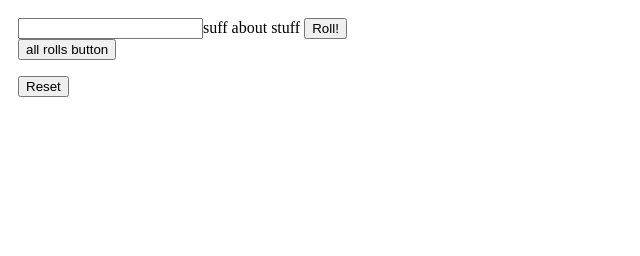
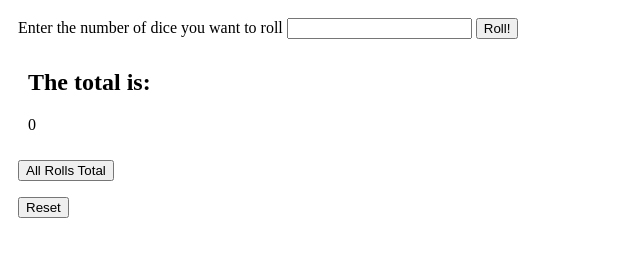
Before and after one commit to TCullen762/Dice_Roller, a plain HTML site: page index.html in a window 1280 px wide. Both pictures are taken after a click on the button "Roll!". Shown: the whole page, without its empty margins (0-640 px from the left). Drawn offline with Linux system fonts and the light colour scheme.

Commit message:
only the first numebr is random, every number after is a multiple of the first number,not cool

```diff
--- a/index.html
+++ b/index.html
@@ -21,19 +21,20 @@
        <div class="main">
         <div class="roll_element">
 
-        <!--<label for="Roll"></label>--save for CSS adventures if time permits-->
-        <input type="text" id="input_box" name="input_box">suff about stuff
+        <label for="Roll">Enter the number of dice you want to roll</label><!--save for CSS adventures if time permits-->
+        <input type="text" id="input_box" name="input_box">
        <button id="roll_button" type="button">Roll!</button>
     </div><!--roll closing tag-->
 
-    <!----<div class="total">
-        <label for="total" class="Sum_Of_rolls">The total is: </label>
-        <input type="text" id="totalRolls">
-        <button class="total_rolls_button" type="button">Result</button>
-    </div> total closing tag-->
+    <div class="total">
+        <!--<label for="total" class="Sumrolls">The total is: </label>-->
+       <h2>The total is:</h2>
+       <p id="totalInput" ></p>
+        <!--<button class="totalSumButton" type="button">total</button>-->
+    </div> <!--total closing tag-->
 
     <div id="all_rolls">
-     <button id="allRollsButton" type="button">all rolls button</button>
+     <button id="allRollsButton" type="button">All Rolls Total</button>
         <ol id="allDiceRollsList"><!--make this a column to output the array-->
 
         </ol>
--- a/main.js
+++ b/main.js
@@ -36,10 +36,11 @@ rollButton.addEventListener("click",function(){
 )*/
 
 //user input is working with the math function
-//values getting pushed into the array
+//values getting pushed into array
 let dieRolls =[]
-let randNum =  (Math.floor( Math.random(1-6)* 6))
-
+let randNum = Math.floor( Math.random() * 6 ) +1
+/*problem with the math: The first number that is outputted from the function
+Only the first number is actualy random everything that follows is a multiple of the first number and not random*/
 
 const rollInputBox= document.querySelector("#input_box")//selects HMTL node
 const rollButton = document.querySelector("#roll_button")
@@ -48,9 +49,10 @@ rollButton.addEventListener("click",function(){
     const roll = result * randNum
     console.log(roll)
     dieRolls.push(roll)
-    //dieRolls.push(Math.floor( Math.random(1-6)* 6))
     console.log(dieRolls)
-
+    console.log(dieRolls)
+    const total = document.querySelector("#totalInput")//selects HTML Node
+    total.innerHTML = roll
    }
    )
 
@@ -60,7 +62,7 @@ rollButton.addEventListener("click",function(){
     let diceRollsList = document.querySelector("#allDiceRollsList")
     const allRollsButton = document.querySelector("#allRollsButton")
 allRollsButton.addEventListener("click",function(){
-    while(counter<= 4){
+    while(counter<=6){
        diceRollsList.innerHTML = dieRolls
         counter += 1
     }
@@ -68,13 +70,14 @@ allRollsButton.addEventListener("click",function(){
    )
 
    //this is not working fix it
-   const rollOutPut = document.querySelector("#all_rolls")
-   const resetButton = document.querySelector("#resetBtn")
+   //try array.pop.length ?
+   //const rollOutPut = document.querySelector("#all_rolls")
+   //const resetButton = document.querySelector("#resetBtn")
 
-   resetButton.addEventListener("click", function(){
-       console.log('reset is not working')
-    document.getElementById('all_rolls');
+   //resetButton.addEventListener("click", function(){
+
+    //document.querySelector('#all_rolls')
 
 
-   }
-   )
+  // }
+   //)
```
